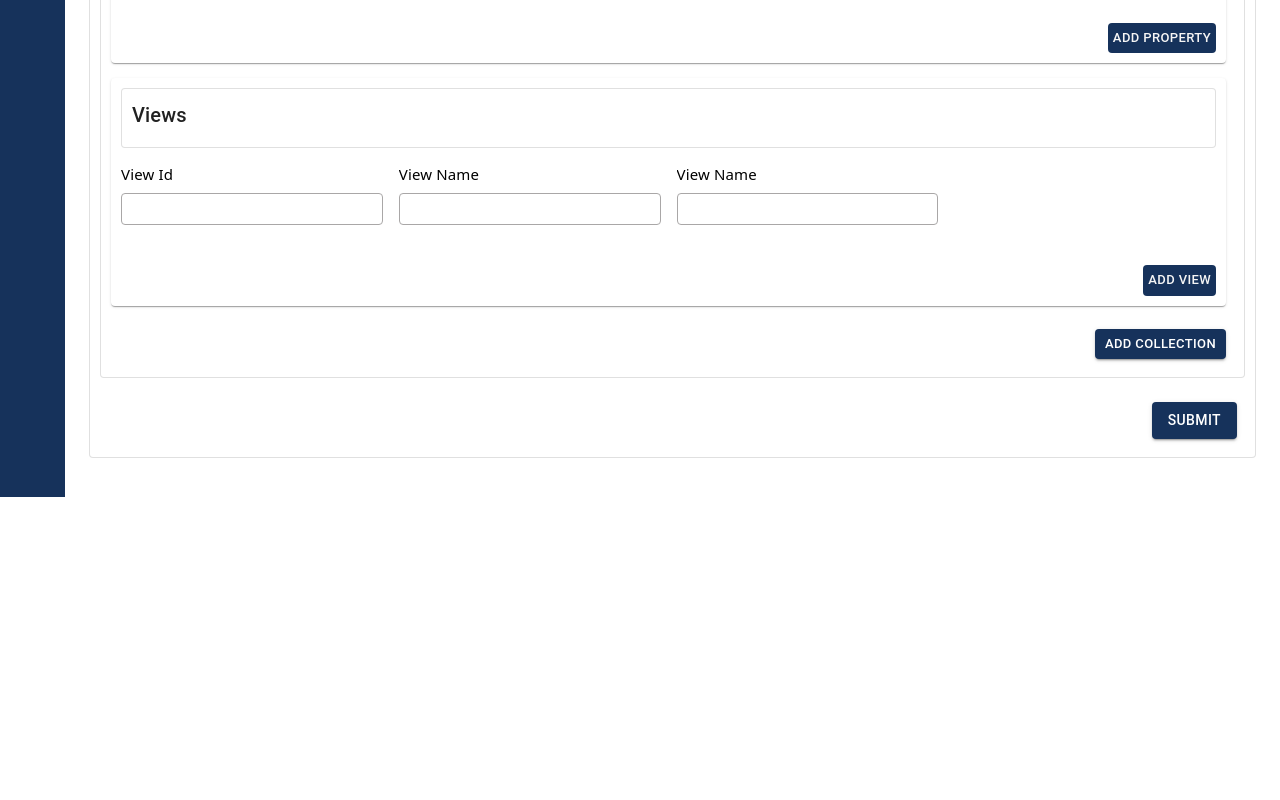
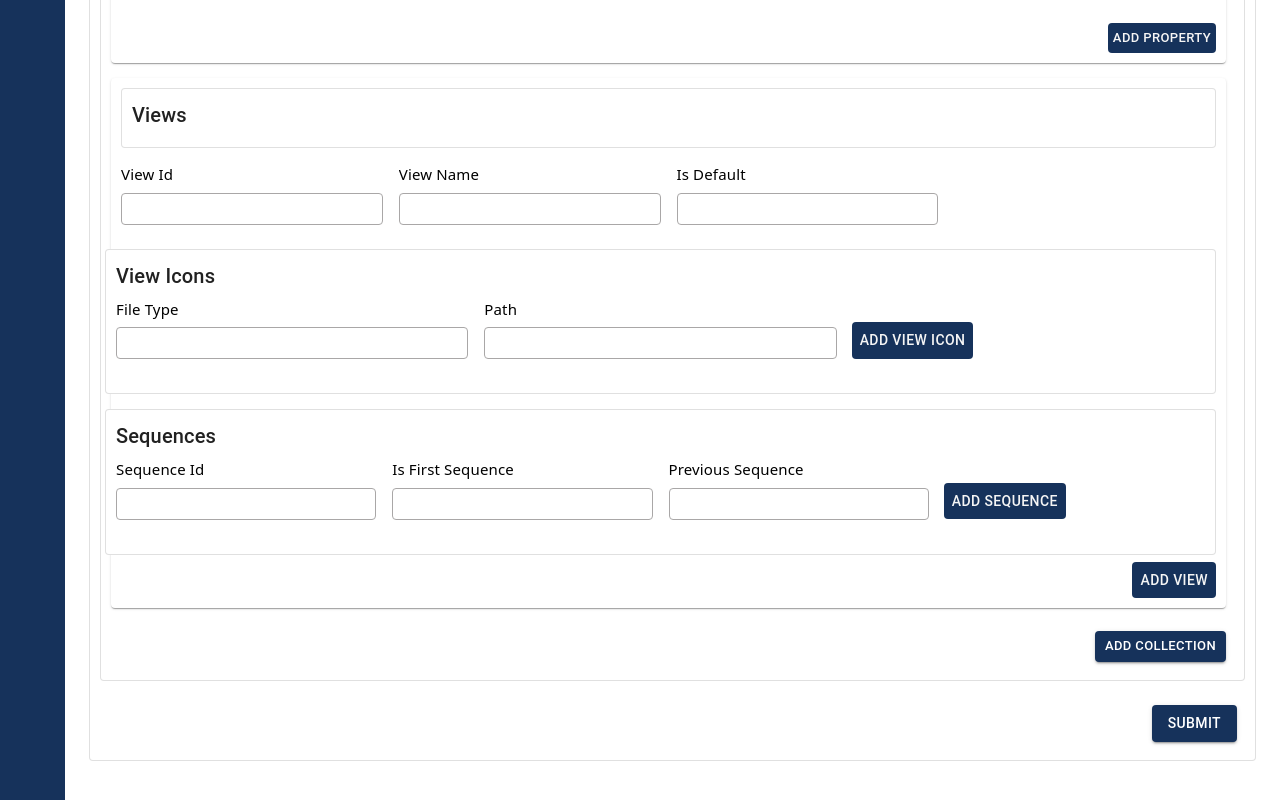
Before and after one commit to PriyanshuKherade8/3Dform, a React (Create React App) app: page /add-experience in a window 1280 px wide. Shown: the part 3863-4663 px from the top of the page. Before the commit the page ends 4360 px from the top, so only its background shows below. Built offline with nearby package versions, Linux system fonts and the light colour scheme.

Commit message:
feat: views

```diff
--- a/src/Pages/Experience/CollectionForm.js
+++ b/src/Pages/Experience/CollectionForm.js
@@ -207,13 +207,7 @@ export const CollectionValuesForm = ({
     );
   };
 
-  const ViewFields = ({
-    control,
-    register,
-    errors,
-    actionFields,
-    shotIndex,
-  }) => {
+  const ViewFields = ({ control, register, errors, shotIndex }) => {
     const {
       fields: viewFieldsList,
       append: appendViewAction,
@@ -221,6 +215,17 @@ export const CollectionValuesForm = ({
     } = useFieldArray({
       control,
       name: `collections.${productIndex}.items.${shotIndex}.views`,
+      defaultValues: [
+        {
+          view_id: "",
+          view_name: "",
+          is_default: "",
+          view_icons: [{ file_type: "", path: "" }],
+          sequences: [
+            { sequence_id: "", is_first_sequence: "", previous_sequence: "" },
+          ],
+        },
+      ],
     });
 
     const addViewRow = () => {
@@ -228,91 +233,276 @@ export const CollectionValuesForm = ({
         view_id: "",
         view_name: "",
         is_default: "",
+        view_icons: [{ file_type: "", path: "" }], // default one view_icon
+        sequences: [
+          { sequence_id: "", is_first_sequence: "", previous_sequence: "" },
+        ], // default one sequence
       });
     };
 
-    console.log("viewFieldsList", viewFieldsList);
+    // Nested component to handle view_icons
+    const ViewIconFields = ({ control, register, errors, viewIndex }) => {
+      const {
+        fields: viewIconsList,
+        append: appendViewIcon,
+        remove: removeViewIcon,
+      } = useFieldArray({
+        control,
+        name: `collections.${productIndex}.items.${shotIndex}.views.${viewIndex}.view_icons`,
+        defaultValues: [{ file_type: "", path: "" }], // default one view_icon
+      });
+
+      const addViewIconRow = () => appendViewIcon({ file_type: "", path: "" });
 
       return (
         <>
-        {viewFieldsList.map((actionField, actionIndex) => (
-          <Grid container spacing={2} key={actionField.id}>
-            <Grid item xs={12} md={3}>
+          {viewIconsList.map((viewIconField, viewIconIndex) => (
+            <Grid container spacing={2} key={viewIconField.id}>
+              <Grid item xs={4}>
                 <TextField
-                label="View Id"
-                defaultValue={actionField.view_id}
+                  label="File Type"
+                  defaultValue={viewIconField.file_type}
                   {...register(
-                  `collections.${productIndex}.items.${shotIndex}.views.${actionIndex}.view_id`
+                    `collections.${productIndex}.items.${shotIndex}.views.${viewIndex}.view_icons.${viewIconIndex}.file_type`
+                  )}
+                  errors={errors}
+                  fullWidth
+                />
+              </Grid>
+              <Grid item xs={4}>
+                <TextField
+                  label="Path"
+                  defaultValue={viewIconField.path}
+                  {...register(
+                    `collections.${productIndex}.items.${shotIndex}.views.${viewIndex}.view_icons.${viewIconIndex}.path`
                   )}
                   errors={errors}
                   fullWidth
                 />
               </Grid>
 
-            <Grid item xs={12} md={3}>
+              {/* Conditionally show remove button if more than one row */}
+              <Box
+                style={{
+                  display: "flex",
+                  alignItems: "center",
+                  gap: "20px",
+                  paddingTop: "16px",
+                  marginLeft: "15px",
+                }}
+              >
+                {viewIconsList.length > 1 && (
+                  <Grid item>
+                    <Button
+                      onClick={() => removeViewIcon(viewIconIndex)}
+                      style={{ backgroundColor: DeleteColor, color: TextColor }}
+                    >
+                      Remove Icon
+                    </Button>
+                  </Grid>
+                )}
+                <Grid item>
+                  <Button
+                    onClick={addViewIconRow}
+                    style={{ backgroundColor: PrimaryColor, color: TextColor }}
+                  >
+                    Add View Icon
+                  </Button>
+                </Grid>
+              </Box>
+            </Grid>
+          ))}
+        </>
+      );
+    };
+
+    // Nested component to handle sequences
+    const SequenceFields = ({ control, register, errors, viewIndex }) => {
+      const {
+        fields: sequenceList,
+        append: appendSequence,
+        remove: removeSequence,
+      } = useFieldArray({
+        control,
+        name: `collections.${productIndex}.items.${shotIndex}.views.${viewIndex}.sequences`,
+        defaultValues: [
+          { sequence_id: "", is_first_sequence: "", previous_sequence: "" },
+        ], // default one sequence
+      });
+
+      const addSequenceRow = () =>
+        appendSequence({
+          sequence_id: "",
+          is_first_sequence: "",
+          previous_sequence: "",
+        });
+
+      return (
+        <>
+          {sequenceList.map((sequenceField, sequenceIndex) => (
+            <Grid container spacing={2} key={sequenceField.id}>
+              <Grid item xs={3}>
                 <TextField
-                label="View Name"
-                defaultValue={actionField.view_id}
+                  label="Sequence Id"
+                  defaultValue={sequenceField.sequence_id}
                   {...register(
-                  `collections.${productIndex}.items.${shotIndex}.views.${actionIndex}.view_name`
+                    `collections.${productIndex}.items.${shotIndex}.views.${viewIndex}.sequences.${sequenceIndex}.sequence_id`
+                  )}
+                  errors={errors}
+                  fullWidth
+                />
+              </Grid>
+              <Grid item xs={3}>
+                <TextField
+                  label="Is First Sequence"
+                  defaultValue={sequenceField.is_first_sequence}
+                  {...register(
+                    `collections.${productIndex}.items.${shotIndex}.views.${viewIndex}.sequences.${sequenceIndex}.is_first_sequence`
+                  )}
+                  errors={errors}
+                  fullWidth
+                />
+              </Grid>
+              <Grid item xs={3}>
+                <TextField
+                  label="Previous Sequence"
+                  defaultValue={sequenceField.previous_sequence}
+                  {...register(
+                    `collections.${productIndex}.items.${shotIndex}.views.${viewIndex}.sequences.${sequenceIndex}.previous_sequence`
                   )}
                   errors={errors}
                   fullWidth
                 />
               </Grid>
 
-            <Grid item xs={12} md={3}>
+              {/* Conditionally show remove button if more than one row */}
+
+              <Box
+                style={{
+                  display: "flex",
+                  alignItems: "center",
+                  gap: "20px",
+                  paddingTop: "16px",
+                  marginLeft: "15px",
+                }}
+              >
+                {sequenceList.length > 1 && (
+                  <Grid item>
+                    <Button
+                      onClick={() => removeSequence(sequenceIndex)}
+                      style={{ backgroundColor: DeleteColor, color: TextColor }}
+                    >
+                      Remove Sequence
+                    </Button>
+                  </Grid>
+                )}
+                <Grid item>
+                  <Button
+                    onClick={addSequenceRow}
+                    style={{ backgroundColor: PrimaryColor, color: TextColor }}
+                  >
+                    Add Sequence
+                  </Button>
+                </Grid>
+              </Box>
+            </Grid>
+          ))}
+        </>
+      );
+    };
+
+    return (
+      <>
+        {viewFieldsList.map((actionField, viewIndex) => (
+          <Grid container spacing={2} key={actionField.id}>
+            <Grid item xs={3}>
+              <TextField
+                label="View Id"
+                defaultValue={actionField.view_id}
+                {...register(
+                  `collections.${productIndex}.items.${shotIndex}.views.${viewIndex}.view_id`
+                )}
+                errors={errors}
+                fullWidth
+              />
+            </Grid>
+            <Grid item xs={3}>
               <TextField
                 label="View Name"
-                defaultValue={actionField.view_id}
+                defaultValue={actionField.view_name}
                 {...register(
-                  `collections.${productIndex}.items.${shotIndex}.views.${actionIndex}.is_default`
+                  `collections.${productIndex}.items.${shotIndex}.views.${viewIndex}.view_name`
+                )}
+                errors={errors}
+                fullWidth
+              />
+            </Grid>
+            <Grid item xs={3}>
+              <TextField
+                label="Is Default"
+                defaultValue={actionField.is_default}
+                {...register(
+                  `collections.${productIndex}.items.${shotIndex}.views.${viewIndex}.is_default`
                 )}
                 errors={errors}
                 fullWidth
               />
             </Grid>
 
-            <Grid item xs={12} md={12}>
+            {/* View Icons Section */}
+            <CustomPaper variant="outlined">
+              <CustomTypographyForTitle>
+                <Typography variant="h6">View Icons</Typography>
+              </CustomTypographyForTitle>
+              <ViewIconFields
+                control={control}
+                register={register}
+                errors={errors}
+                viewIndex={viewIndex}
+              />
+            </CustomPaper>
+
+            {/* Sequences Section */}
+            <CustomPaper variant="outlined">
+              <CustomTypographyForTitle>
+                <Typography variant="h6">Sequences</Typography>
+              </CustomTypographyForTitle>
+              <SequenceFields
+                control={control}
+                register={register}
+                errors={errors}
+                viewIndex={viewIndex}
+              />
+            </CustomPaper>
+
+            {/* Conditionally show remove view button if more than one row */}
+            <Box
+              style={{
+                width: "100%",
+              }}
+            >
               <Grid
                 container
-                spacing={2}
-                style={{
-                  display: "flex",
-                  alignItems: "end",
-                  justifyContent: "flex-end",
-                }}
+                spacing={1}
+                style={{ justifyContent: "flex-end", gap: "20px" }}
               >
-                {viewFieldsList.length !== 1 && (
-                  <Grid item>
+                {viewFieldsList.length > 1 && (
                   <Button
-                      size="small"
-                      style={{
-                        backgroundColor: DeleteColor,
-                        color: TextColor,
-                      }}
-                      onClick={() => removeViewAction(actionIndex)}
+                    onClick={() => removeViewAction(viewIndex)}
+                    style={{ backgroundColor: DeleteColor, color: TextColor }}
                   >
                     Remove View
                   </Button>
-                  </Grid>
                 )}
-                {viewFieldsList.length - 1 === actionIndex && (
-                  <Grid item>
+
                 <Button
-                      size="small"
                   onClick={addViewRow}
-                      style={{
-                        backgroundColor: PrimaryColor,
-                        color: TextColor,
-                      }}
+                  style={{ backgroundColor: PrimaryColor, color: TextColor }}
                 >
                   Add View
                 </Button>
               </Grid>
-                )}
-              </Grid>
-            </Grid>
+            </Box>
           </Grid>
         ))}
       </>
```
Lines whose indentation alone changed are shown as unchanged.
